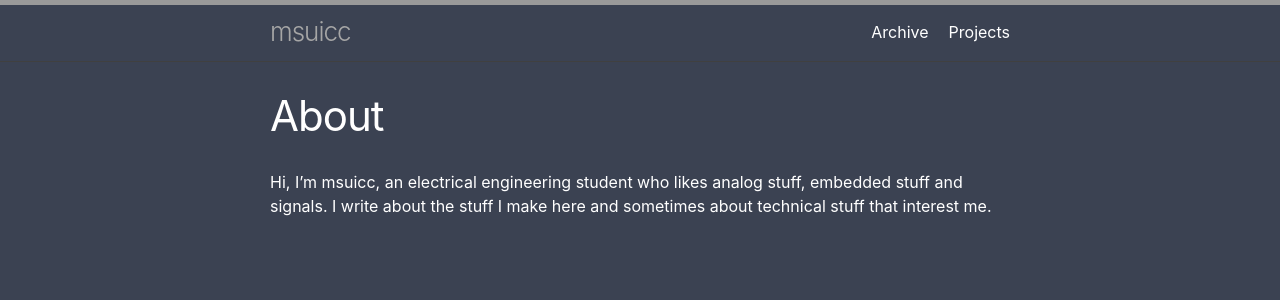
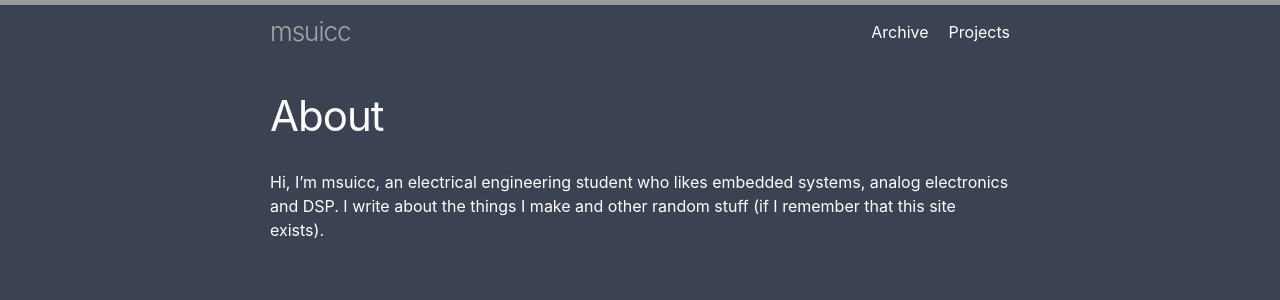
Before and after one commit to kw-ch/kw-ch.github.io, a Jekyll site: the page built from index.md, in a window 1280 px wide. Shown: the top 300 px of the page. Built offline with Jekyll 4.4.1, drawn with Linux system fonts in a browser that asks for light colours.

Commit message:
Update index.md

```diff
--- a/index.md
+++ b/index.md
@@ -2,7 +2,7 @@
 layout: page
 title: About
 ---
-Hi, I'm msuicc, an electrical engineering student who likes analog stuff, embedded stuff and signals. I write about the stuff I make here and sometimes about technical stuff that interest me.
+Hi, I'm msuicc, an electrical engineering student who likes embedded systems, analog electronics and DSP. I write about the things I make and other random stuff (if I remember that this site exists).
 
 <!---
 You can find my project logs [<u>here</u>](https://msuicc.github.io/projects)
```
